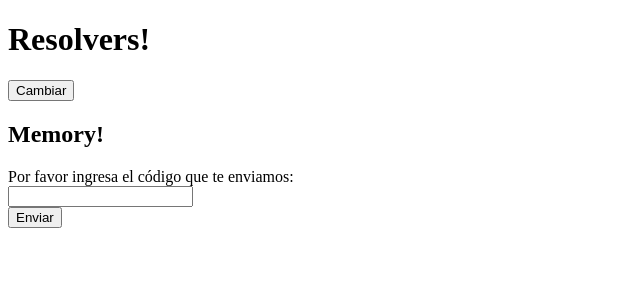
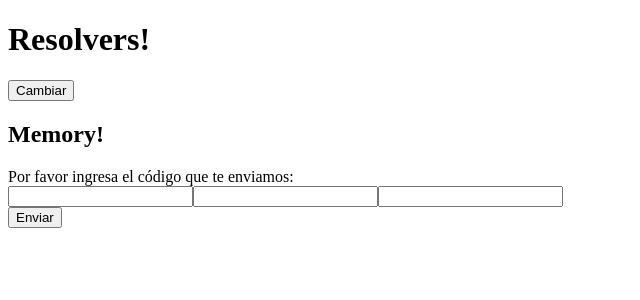
Before and after one commit to emigimenezj/os-resolvers, a React (Vite) app: page / in a window 1280 px wide. Shown: the top 300 px of the page, without its empty margins (0-640 px from the left). Built offline with nearby package versions, Linux system fonts and the light colour scheme.

Commit message:
Refactor state names in memory resolver component

```diff
--- a/src/Memory.jsx
+++ b/src/Memory.jsx
@@ -6,8 +6,8 @@ export function Memory() {
   // cantidad de páginas: 6
   // lista de peticiones: 1, 2, 1, 3, 4, 3, 5, 6, 2
 
-  const [numInputs, setNumInputs] = useState(1);
-  const [otp, setOtp] = useState(Array(numInputs).fill(''));
+  const [numInputs, setNumInputs] = useState(3);
+  const [pageNumbers, setPageNumbers] = useState(Array(numInputs).fill(''));
   const inputRefs = useRef(Array(numInputs).fill(null));
 
   function handleChange(index, event) {
@@ -18,36 +18,35 @@ export function Memory() {
     if(value.at(-1) === ' ' && index < numInputs - 1)
       inputRefs.current[index + 1].focus();
 
-    const isOnlyDigits = /^\d+$/.test(value);
-
+    const isOnlyDigits = /^\d*$/.test(value);
     if(!isOnlyDigits) return;
 
-    setOtp((prevOtp) => {
-      const newOtp = [...prevOtp];
-      newOtp[index] = value;
-      return newOtp;
+    setPageNumbers((prevPages) => {
+      const newPages = [...prevPages];
+      newPages[index] = value;
+      return newPages;
     });
   }
 
   function handleKeyDown(index, event) {
-    if (event.key === 'Backspace' && !otp[index] && index > 0) {
+    if (event.key === 'Backspace' && !pageNumbers[index] && index > 0) {
+      event.preventDefault();
       setNumInputs((prevNumInputs) => prevNumInputs - 1);
-      setOtp((prevOtp) => (prevOtp.pop(), prevOtp));
+      setPageNumbers((prevPages) => (prevPages.pop(), prevPages));
       inputRefs.current.pop();
       inputRefs.current[index - 1].focus();
     }
     if (event.key === ' ' && event.target.value) {
       setNumInputs((prevNumInputs) => prevNumInputs + 1);
-      setOtp((prevOtp) => [...prevOtp, '']);
+      setPageNumbers((prevPages) => [...prevPages, '']);
       inputRefs.current.push(null);
     }
   }
 
   function handleSubmit(event) {
     event.preventDefault();
-    const code = otp.join('').replace(/\s/g, '');
+    const code = pageNumbers.join('').replace(/\s/g, '');
     console.log('El código ingresado es:', code);
-    // Lógica para validar y enviar el código
   }
 
   return (
@@ -57,7 +56,7 @@ export function Memory() {
         <form onSubmit={handleSubmit}>
           <label>Por favor ingresa el código que te enviamos:</label>
           <div className="otp-input">
-            {otp.map((digit, index) => (
+            {pageNumbers.map((digit, index) => (
               <input
                 key={index}
                 type="text"
```
